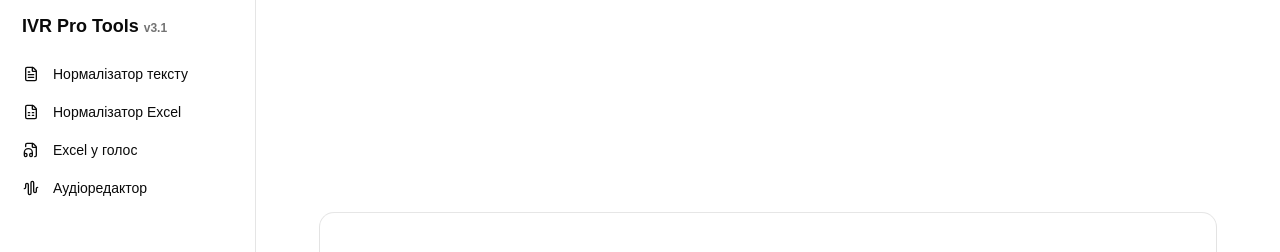
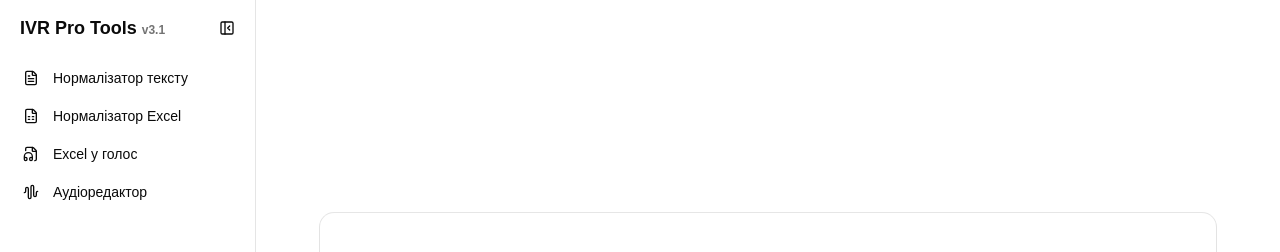
Before and after one commit to Arkanit7/ivr_pro_tools, a React (Vite) app: page / in a window 1280 px wide. Shown: the top 252 px of the page. Built offline with nearby package versions, Linux system fonts and the light colour scheme; no server answers.

Commit message:
feat: collapsible sidebar

```diff
--- a/src/components/Sidebar.jsx
+++ b/src/components/Sidebar.jsx
@@ -1,57 +1,97 @@
 import {useState} from 'react'
 import {buttonVariants} from '@/components/ui/button'
 import {Link, NavLink} from 'react-router'
-import {Settings} from 'lucide-react'
+import {Settings, PanelLeftClose, PanelLeftOpen} from 'lucide-react'
 import {cn} from '@/lib/utils'
 import {navigationRoutes, navItems} from '@/router/navigation'
 import SettingsModal from '@/components/SettingsModal'
 
 function Sidebar() {
+  const [collapsed, setCollapsed]   = useState(false)
   const [settingsOpen, setSettingsOpen] = useState(false)
 
   return (
     <>
-      <div className="sticky top-0 flex h-screen w-64 flex-col gap-4 border-r border-border bg-background p-3">
+      <div className={cn(
+        'sticky top-0 flex h-screen shrink-0 flex-col gap-4 overflow-hidden border-r border-border bg-background p-3 transition-[width] duration-300 ease-in-out',
+        collapsed ? 'w-16' : 'w-64',
+      )}>
+
+        {/* Header: logo + collapse toggle */}
+        <div className={cn('flex items-center transition-all duration-300', collapsed ? 'justify-center gap-0' : 'gap-1')}>
           <Link
             to={navigationRoutes.home}
-          className="pl-2.5 text-lg font-semibold text-foreground"
+            className={cn(
+              'overflow-hidden whitespace-nowrap pl-2 text-lg font-semibold text-foreground transition-all duration-300',
+              collapsed ? 'w-0 max-w-0 pl-0 opacity-0 pointer-events-none' : 'flex-1 max-w-50 opacity-100',
+            )}
           >
             IVR Pro Tools{' '}
             <span className="text-xs text-muted-foreground">v3.1</span>
           </Link>
+          <button
+            onClick={() => setCollapsed(c => !c)}
+            className={cn(buttonVariants({variant: 'ghost'}), 'h-8 w-8 shrink-0 p-0')}
+            title={collapsed ? 'Розгорнути панель' : 'Згорнути панель'}
+          >
+            {collapsed
+              ? <PanelLeftOpen  className="h-4 w-4" />
+              : <PanelLeftClose className="h-4 w-4" />}
+          </button>
+        </div>
 
+        {/* Nav links */}
         <nav>
           <ul className="space-y-0.5">
             {navItems.map(({to, icon: Icon, label}) => (
               <li key={to}>
                 <NavLink
                   to={to}
+                  title={collapsed ? label : undefined}
                   className={({isActive}) =>
                     cn(
-                      buttonVariants({
-                        variant: isActive ? 'secondary' : 'ghost',
-                      }),
-                      'w-full justify-start',
+                      buttonVariants({variant: isActive ? 'secondary' : 'ghost'}),
+                      'w-full transition-all duration-300',
+                      collapsed ? 'justify-center px-0' : 'justify-start',
                     )
                   }
                 >
-                  <Icon className="mr-2 h-4 w-4" />
+                  <Icon className={cn(
+                    'h-4 w-4 shrink-0 transition-[margin] duration-300',
+                    collapsed ? 'mr-0' : 'mr-2',
+                  )} />
+                  <span className={cn(
+                    'overflow-hidden whitespace-nowrap transition-all duration-300',
+                    collapsed ? 'max-w-0 opacity-0' : 'max-w-50 opacity-100',
+                  )}>
                     {label}
+                  </span>
                 </NavLink>
               </li>
             ))}
           </ul>
         </nav>
 
+        {/* Settings */}
         <button
           onClick={() => setSettingsOpen(true)}
+          title={collapsed ? 'Налаштування' : undefined}
           className={cn(
             buttonVariants({variant: 'ghost'}),
-            'mt-auto w-full justify-start',
+            'mt-auto w-full transition-all duration-300',
+            collapsed ? 'justify-center px-0' : 'justify-start',
           )}
         >
-          <Settings className="mr-2 h-4 w-4" />
+          <Settings className={cn(
+            'h-4 w-4 shrink-0 transition-[margin] duration-300',
+            collapsed ? 'mr-0' : 'mr-2',
+          )} />
+          <span className={cn(
+            'overflow-hidden whitespace-nowrap transition-all duration-300',
+            collapsed ? 'max-w-0 opacity-0' : 'max-w-50 opacity-100',
+          )}>
             Налаштування
+          </span>
         </button>
       </div>
 
--- a/src/layouts/MainLayout.jsx
+++ b/src/layouts/MainLayout.jsx
@@ -5,7 +5,7 @@ function MainLayout() {
   return (
     <div className="flex min-h-screen">
       <Sidebar />
-      <main className="flex-auto py-8">
+      <main className="min-w-0 flex-auto py-8">
         <Outlet />
       </main>
     </div>
```
Lines whose indentation alone changed are shown as unchanged.
